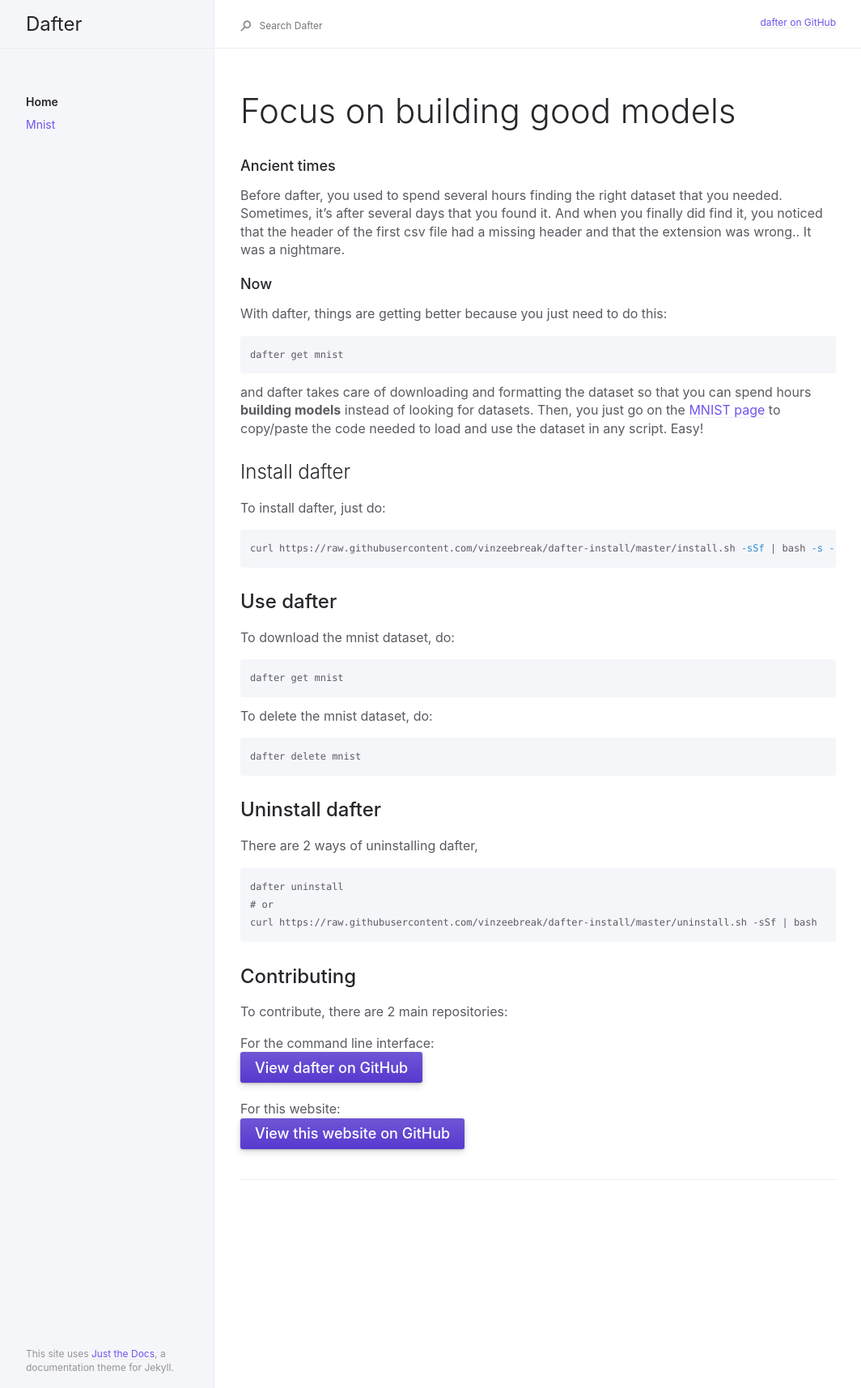
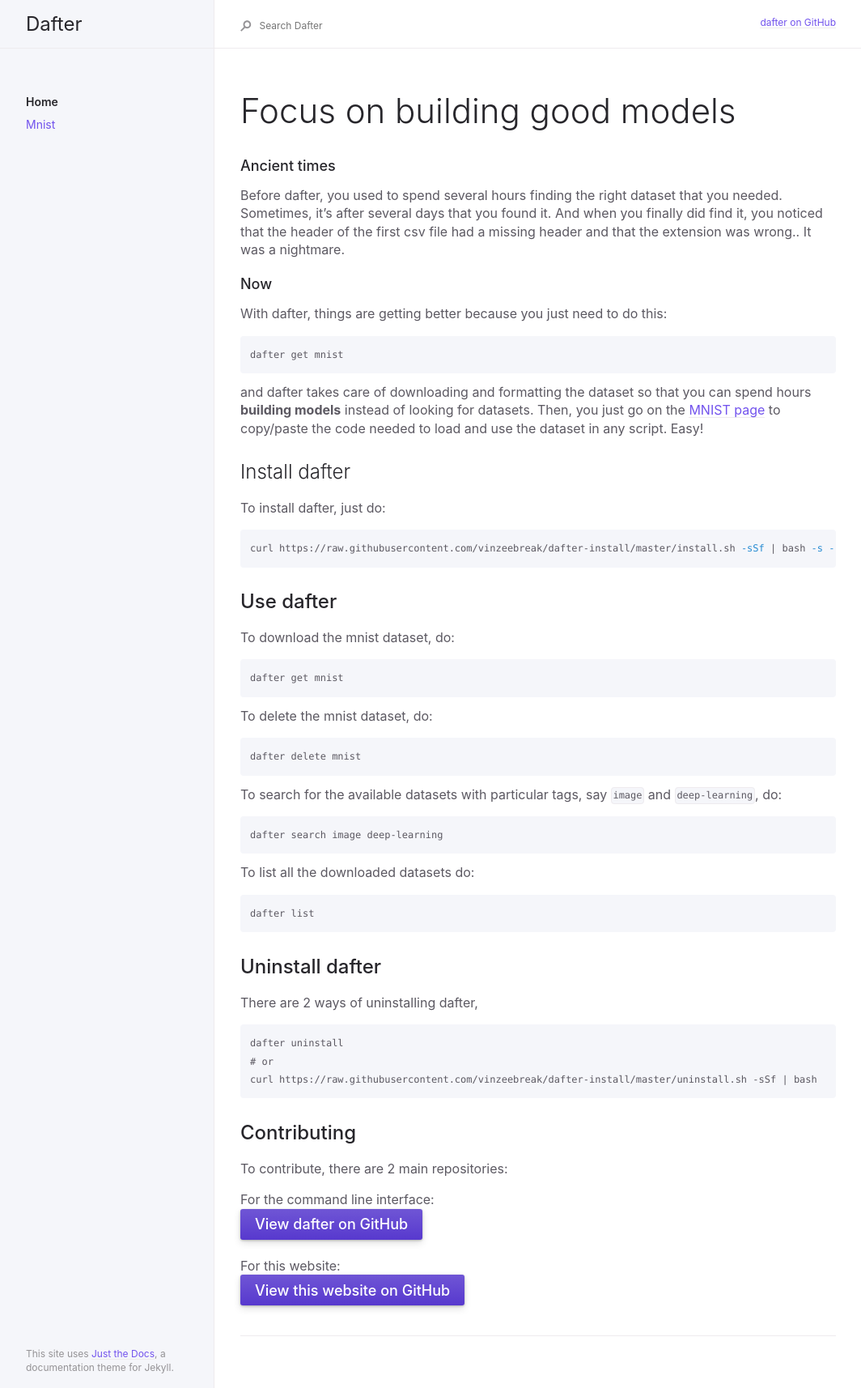
Before and after one commit to vhoulbreque/dafter-loader, a Jekyll site: the page built from index.md, in a window 1280 px wide. Shown: the whole page at 81% size, without its empty margins (91-1155 px from the left). Built offline with Jekyll 4.4.1, drawn with Linux system fonts in a browser that asks for light colours.

Commit message:
Add search and list explanations in index

````diff
--- a/index.md
+++ b/index.md
@@ -46,6 +46,16 @@ To delete the mnist dataset, do:
 dafter delete mnist
 ```
 
+To search for the available datasets with particular tags, say `image` and `deep-learning`, do:
+```
+dafter search image deep-learning
+```
+
+To list all the downloaded datasets do:
+```
+dafter list
+```
+
 ## Uninstall dafter
 
 There are 2 ways of uninstalling dafter,
````
